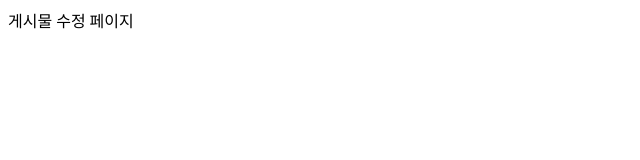
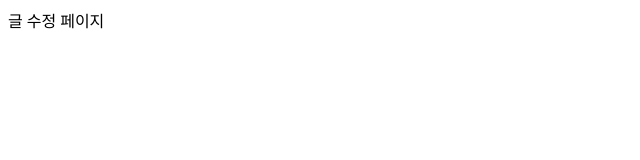
Before and after one commit to gamepota/react1, a React (Vite) app: page /edit in a window 1280 px wide. Shown: the top 160 px of the page, without its empty margins (0-640 px from the left). Built offline with nearby package versions, Linux system fonts and the light colour scheme.

Commit message:
경로별 다른 컴포넌트 보여주기

```diff
--- /dev/null
+++ b/src/BoardAdd.jsx
@@ -0,0 +1,3 @@
+export function BoardAdd() {
+  return <div>글 작성 페이지</div>;
+}
--- /dev/null
+++ b/src/BoardEdit.jsx
@@ -0,0 +1,3 @@
+export function BoardEdit() {
+  return <div>글 수정 페이지</div>;
+}
--- /dev/null
+++ b/src/BoardList.jsx
@@ -0,0 +1,3 @@
+export function BoardList() {
+  return <div>글 목록 페이지</div>;
+}
```
Also changed, not shown: src/App.jsx (+7 -4 lines).
